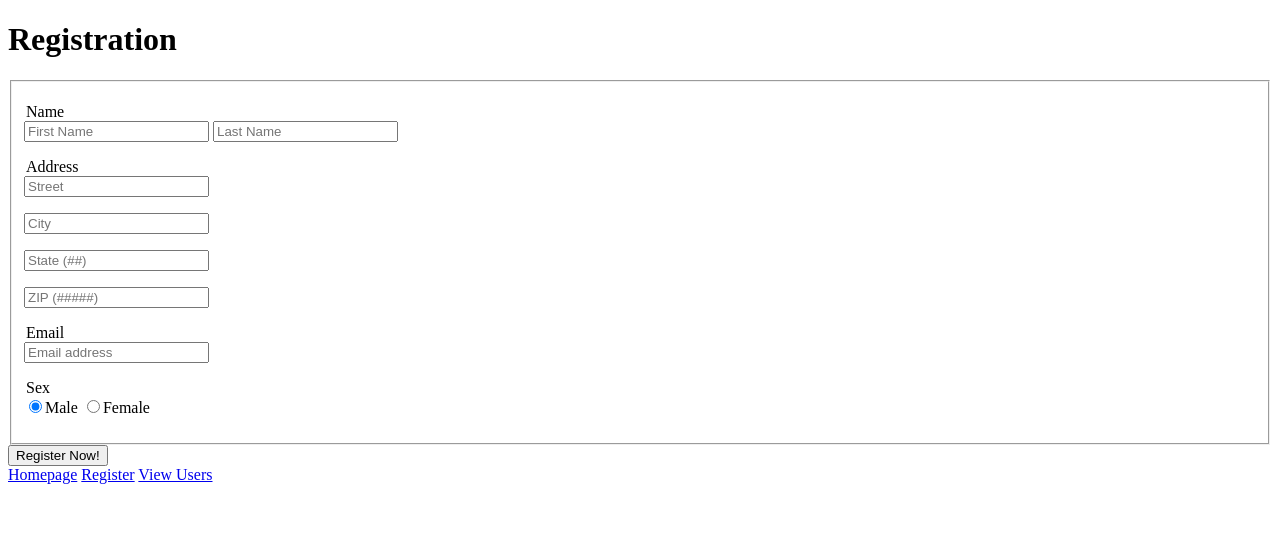
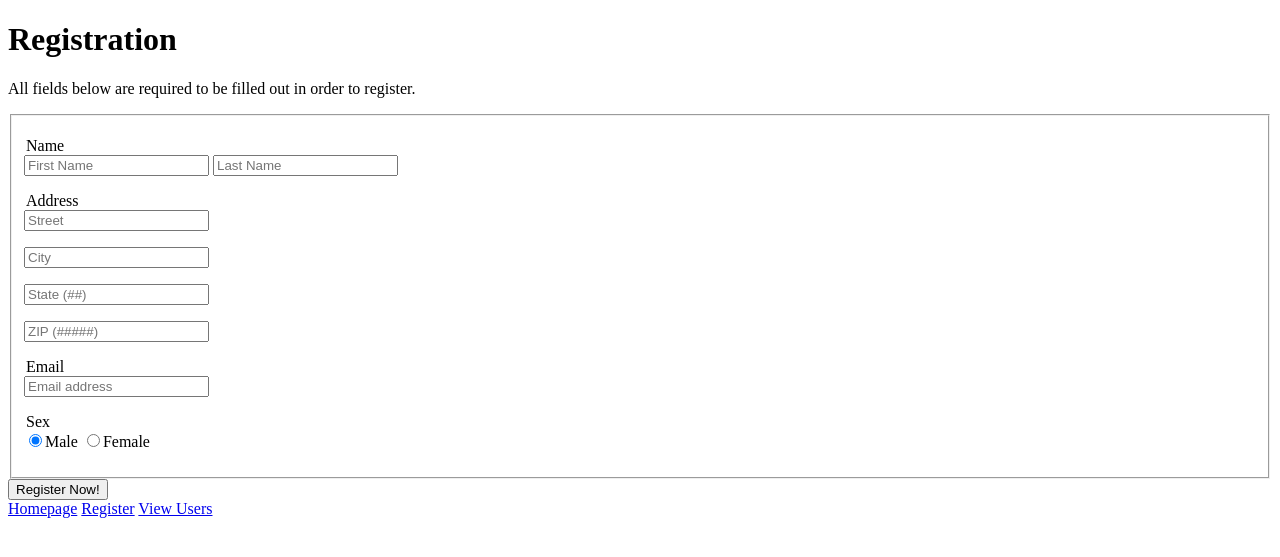
Before and after one commit to keochea647/csc174group16, a PHP site: page /register.php in a window 1280 px wide. Shown: the top 557 px of the page. Run offline with PHP 8.4, Linux system fonts and the light colour scheme; data that the repository does not hold is empty.

Commit message:
Update register.php

```diff
--- a/register.php
+++ b/register.php
@@ -1,91 +1,101 @@
 <?php
-    require("sqlConnect.php");
 
     // error messages
-    //$errors = array("nameErr"=>"","streetErr"=>"","cityErr"=>"","stateErr"="","zipErr"=>"","emailErr"=>"");
-    $nameErr = $streetErr = $cityErr = $stateErr = $zipErr = $emailErr = "";
+    $errors = array(
+        "nameErr"=>"",
+        "streetErr"=>"",
+        "cityErr"=>"",
+        "stateErr"=>"",
+        "zipErr"=>"",
+        "emailErr"=>""
+    );
     $first = $last = $sex = $street = $city = $state = $zip = $email = "";
     $submitted = false;
     $success = true;
 
     // form validation
     if(isset($_POST['submit'])) {
-        $submitted = true;
+        require("sqlConnect.php");
+        //$submitted = true;
         if(empty($_POST['first']) || empty($_POST['last'])) {
-            $nameErr = "Name required";
+            $errors["nameErr"] = "Name required";
             $success = false;
         }
         else {
             $first = test_input($_POST['first']);
             $last = test_input($_POST['last']);
-            if(!preg_match("/^[a-zA-Z-' ]*$/",$first) || !preg_match("/^[a-zA-Z-' ]*$/",$last)) {
-                $nameErr = "Only letters and white space allowed";
+            if(!preg_match("/^[a-zA-Z-']+$/",$first) || !preg_match("/^[a-zA-Z-']+$/",$last)) {
+                $errors["nameErr"] = "Only letters and ' allowed";
                 $success = false;
-            }
-            else {
-                $nameErr="";
             }
         }
         if(empty($_POST['street'])) {
-            $streetErr = "Street required";
+            $errors["streetErr"] = "Street required";
             $success = false;
         }
         else {
             $street = test_input($_POST['street']);
-            $streetErr = "";
         }
         if(empty($_POST['city'])) {
-            $cityErr = "City required";
+            $errors["cityErr"] = "City required";
             $success = false;
         }
         else {
             $city = test_input($_POST['city']);
-            $cityErr="";
         }
         if(empty($_POST['state'])) {
-            $stateErr = "State required";
+            $errors["stateErr"] = "State required";
             $success = false;
         }
         else {
             $state = test_input($_POST['state']);
             if(strlen($state) != 2 || !preg_match("/^[a-zA-Z]*$/",$state)) {
-                $stateErr = "State must be 2 letters";
+                $errors["stateErr"] = "State must be 2 letters";
                 $success = false;
             }
             else {
                 $state = strtoupper($state);
-                $stateErr="";
             }
         }
         if(empty($_POST['zip'])) {
-            $zipErr = "ZIP required";
+            $errors["zipErr"] = "ZIP required";
             $success = false;
         }
         else {
             $zip = test_input($_POST['zip']);
             if(strlen($zip) != 5 || !preg_match('/^[0-9]*$/',$zip)) {
-                $zipErr = "ZIP must be 5 integers long";
+                $errors["zipErr"] = "ZIP must be 5 integers long";
                 $success = false;
-            }
-            else {
-                $zipErr="";
             }
         }
         if (empty($_POST["email"])) {
-            $emailErr = "Email required";
+            $errors["emailErr"] = "Email required";
             $success = false;
         } else {
             $email = test_input($_POST["email"]);
-            // check if e-mail address is well-formed
+            // check format of email
             if (!filter_var($email, FILTER_VALIDATE_EMAIL)) {
-                $emailErr = "Invalid email format";
+                $errors["emailErr"] = "Invalid email format";
                 $success = false;
-            }
-            else {
-                $emailErr="";
             }
         }
         $sex = $_POST['sex'];
+
+        if($success) {
+            // prepare statement & binding parameters and datatype (s=string,i=integer,d=double,b=BLOB)
+            $stmt = $conn->prepare("INSERT INTO USER (fname, lname, sex, street, city, state, zip, email) VALUES (?, ?, ?, ?, ?, ?, ?, ?)");
+            $stmt->bind_param("ssssssss", $first, $last, $sex, $street, $city, $state, $zip, $email);
+            $stmt->execute();
+
+            // close prepared statement
+            $stmt->close();
+            echo "Form successfully submitted";
+        }
+        else {
+            echo "ERROR! Please fix the marked issues";
+        }
+        // close connection
+        $conn->close();
     }
 
     function test_input($data) {
@@ -94,56 +104,45 @@
         $data = htmlspecialchars($data);
         return $data;
     }
-    if($success && $submitted) {
-        // prepare statement & binding parameters and datatype (s=string,i=integer,d=double,b=BLOB)
-        $stmt = $conn->prepare("INSERT INTO USER (fname, lname, sex, street, city, state, zip, email) VALUES (?, ?, ?, ?, ?, ?, ?, ?)");
-        $stmt->bind_param("ssssssss", $first, $last, $sex, $street, $city, $state, $zip, $email);
-        $stmt->execute();
-
-        // close prepared statement
-        $stmt->close();
-        echo "Form successfully submitted";
-    }
-
-    // close connection
-    $conn->close();
 
 ?>
 <!DOCTYPE html>
 <html>
     <head>
+        <link rel="stylesheet" href="style.css">
     </head>
     <body>
     <h1>Registration</h1>
+    <p>All fields below are required to be filled out in order to register.</p>
     <form action="register.php" method="post">
         <fieldset>
             <p>
                 <legend>Name</legend>
                 <input type="text" name="first" required placeholder="First Name" value="<?php echo $first;?>">
                 <input type="text" name="last" required placeholder="Last Name" value="<?php echo $last;?>">
-                <?php echo $nameErr;?>
+                <?php echo "<span class='error'>{$errors['nameErr']}</span>";?>
             </p>
             <p>
                 <legend>Address</legend>
                 <input type="text" name="street" required placeholder="Street" value="<?php echo $street;?>">
-                <?php echo $streetErr;?>
+                <?php echo "<span class='error'>{$errors['streetErr']}</span>";?>
             </p>
             <p>
                 <input type="text" name="city" required placeholder="City" value="<?php echo $city;?>">
-                <?php echo $cityErr;?>
+                <?php echo "<span class='error'>{$errors['cityErr']}</span>";?>
             </p>
             <p>
                 <input type="text" name="state" required placeholder="State (##)" value="<?php echo $state;?>">
-                <?php echo $stateErr;?>
+                <?php echo "<span class='error'>{$errors['stateErr']}</span>";?>
             </p>
             <p>
                 <input type="text" name="zip" required placeholder="ZIP (#####)" value="<?php echo $zip;?>">
-                <?php echo $zipErr;?>
+                <?php echo "<span class='error'>{$errors['zipErr']}</span>";?>
             </p>
             <p>
                 <legend>Email</legend>
                 <input type="text" name="email" required placeholder="Email address" value="<?php echo $email;?>">
-                <?php echo $emailErr;?>
+                <?php echo "<span class='error'>{$errors['emailErr']}</span>";?>
             </p>
             <p>
                 <legend>Sex</legend>
```
